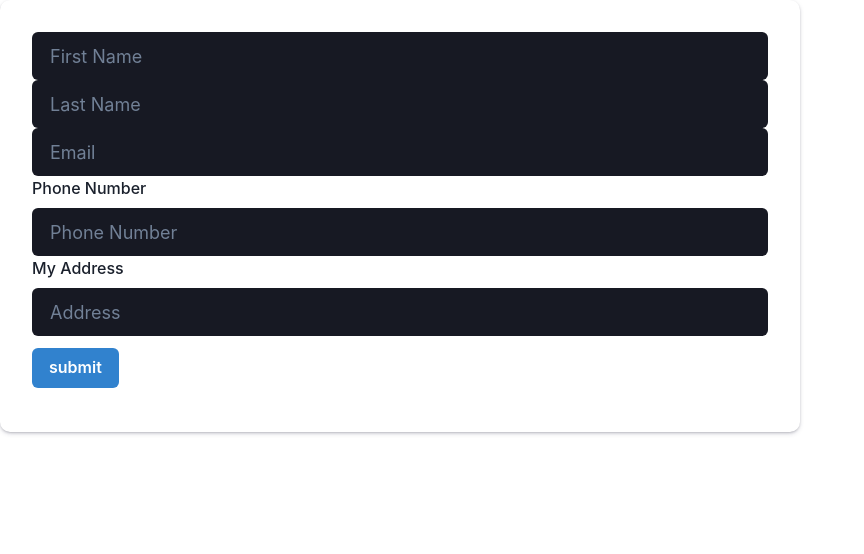
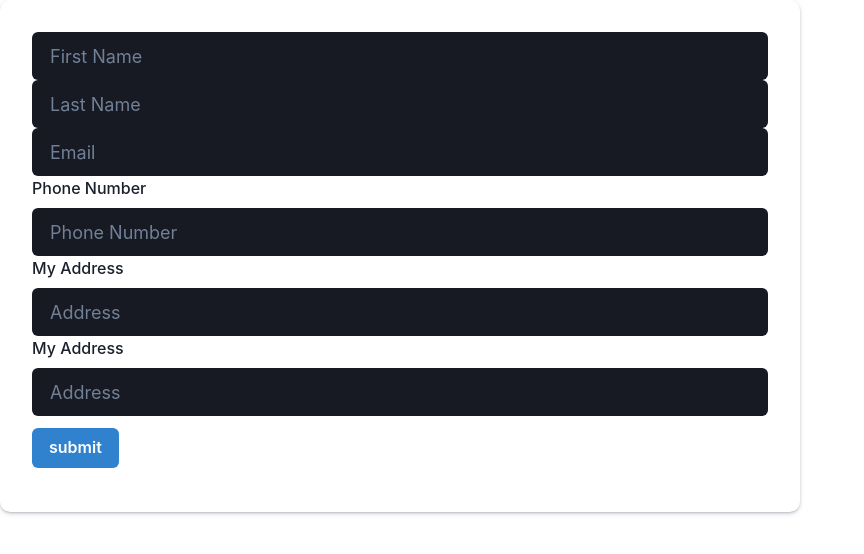
Before and after one commit to hacksh4w/test, a React (Vite) app: page / in a window 1280 px wide. Shown: the top 554 px of the page, without its empty margins (0-864 px from the left). Built offline with nearby package versions, Linux system fonts and the light colour scheme.

Commit message:
refactor register and name of CInput's

```diff
--- a/src/TryForm.tsx
+++ b/src/TryForm.tsx
@@ -2,7 +2,6 @@ import { Button } from '@chakra-ui/button';
 import { Box } from '@chakra-ui/layout';
 import { useEffect } from 'react';
 import { useForm, FieldErrors, useFormState } from 'react-hook-form';
-import { FormProvider } from 'react-hook-form';
 import { yupResolver } from '@hookform/resolvers/yup';
 import * as yup from 'yup';
 ///import PDFDoc from '../PDFDoc';
@@ -21,9 +20,7 @@ type FormValues = {
     };
     age: number;
     dob: Date;
-    phone: {
-      number: string;
-    }[];
+    phone: number;
   };
 
 export const TryForm = () => {
@@ -36,15 +33,17 @@ export const TryForm = () => {
 
   const {
     register,
+    control,
     handleSubmit,
-    formState : { errors : formErrors }, // this errors is conflicting with the input errors need to fix that
+    formState : { errors }, // this errors is conflicting with the input errors need to fix that
+    //try isSubmitting with load from formState
     //watch,
     getValues,
     setValue,
     reset,
     //trigger
   } = form;
-
+{/*}
   const {
     errors,
     isDirty,
@@ -58,12 +57,13 @@ export const TryForm = () => {
   console.log({ errors, isDirty, touchedFields, dirtyFields, isValid });
   console.log({ isSubmitted, isSubmitSuccessful });
 
+*/}
   const onSubmit = (data : FormValues) => {
     console.log("Form submitted", data);
   };
 
   const onError = (errors: FieldErrors<FormValues>) => {
-    //console.log("Form errors", errors);
+    console.log("Form errors", errors);
   };
 
   const onReset = () => {
@@ -80,14 +80,14 @@ export const TryForm = () => {
       shouldDirty: true,
       shouldTouch: true,
     });
-  };  */}
+  };
 
   useEffect(() => {
     if (isSubmitSuccessful) {
       reset();
       //onReset();
     }
-  }, [isSubmitSuccessful, reset]);
+  }, [isSubmitSuccessful, reset]); */}
 
   return (
 
@@ -101,43 +101,62 @@ export const TryForm = () => {
         <div className ="form-control">
         <CInput
           id="firstName"
+          name='firstname'
           placeholder="First Name"
           errors={errors.firstname}
-          {...register('firstname')}
+          register = {register}
+          //{...register('firstname')}
         />
         <CInput
           id="lastName"
           placeholder="Last Name"
+          register = {register}
+          name='lastname'
           errors={errors.lastname}
-          {...register('lastname')}
+         // {...register('lastname')}
         />
         <CInput
           id="email"
           placeholder="Email"
+          name='email'
+          register = {register}
           errors={errors.email}
-          {...register('email')}
+          //{...register('email')}
         />
         <CInput
           id="phoneNum"
           label="Phone Number"
           placeholder="Phone Number"
+          name='phoneNum'
+          register = {register}
           errors={errors.phone}
-          {...register('phone')}
+          //{...register('phone')}
         />
         <CInput
-          id="address"
+          id="address-line-1"
           label ="My Address"
           placeholder="Address"
-          errors={errors.address}
-          {...register('address')}
+          name='address-line-1'
+          errors={errors.address?.line1}
+          register = {register}
+          //{...register('address.line1')}
+        />
+
+        <CInput
+          id="address-line2"
+          label ="My Address"
+          placeholder="Address"
+          name='address-line-2'
+          register = {register}
+          errors={errors.address?.line2}
+          //{...register('address.line2')}
         />
         <Button type="submit" colorScheme="blue" my="3">
           submit
         </Button>
         </div>
       </form>
-      {/* <DevTool />
-       */}
+       <DevTool  control={control} />
         {/* Conditional rendering based on formData
         {formData ? (
             <PDFViewer style={{ width: '100%', height: '100vh' }}>
--- a/src/components/CI.tsx
+++ b/src/components/CI.tsx
@@ -29,22 +29,30 @@ export default CInput;
 
 import { Input as ChakraInput, FormLabel, FormControl, InputProps as ChakraInputProps, FormErrorMessage } from "@chakra-ui/react"
 import { FieldError, FieldErrorsImpl, Merge } from 'react-hook-form'
-import { forwardRef } from "@chakra-ui/react";
+import { UseFormRegister } from 'react-hook-form';
+import { FormValues } from '../types';
+//import { forwardRef } from "@chakra-ui/react";
 interface InputProps extends ChakraInputProps {
-    name: string;
+   // name: string;
+    req ?: string;
     label?: string;
     placeholder?: string;
-   errors?: FieldError | Merge<FieldError, FieldErrorsImpl> | undefined;
+    register?: UseFormRegister<FormValues>;
+    errors?: FieldError | undefined;
+    //errors?: FieldError | Merge<FieldError, FieldErrorsImpl> | undefined;
 }
 
-const CInput: React.FC<InputProps> =
-    forwardRef(({ name , label, placeholder, errors = null,  ...rest }, ref)=>{
+//const CInput: React.FC<InputProps> =
+   //name, label, register = () => {}, req, error = null, ...rest
+
+   //forwardRef(({ label, register = () => {}, req, placeholder, errors = null, ...rest}, ref)=>{
+    const CInput: React.FC<InputProps> = ({ label, register, placeholder, errors = null, ...rest }) => {
+        const name = rest.name; // Extract the "name" prop from "rest"
         return (
           <FormControl isInvalid={!!errors}>
-                {label && <FormLabel htmlFor={name}>{label}</FormLabel>}
+            {label && <FormLabel>{label}</FormLabel>}
             <ChakraInput
-                    name={name}
-                    id={name}
+           //   name={name}
               placeholder={placeholder}
               focusBorderColor="pink.500"
               bgColor="gray.900"
@@ -53,16 +61,16 @@ const CInput: React.FC<InputProps> =
                 bgColor: 'gray.900'
               }}
               size="lg"
+              {...register(name, { required: rest.required })}
               {...rest}
             />
             {errors && (
               <FormErrorMessage>
-                        {errors.message?.toString()}   {/*decide if it shud be error or errors */}
+                {errors.message?.toString()} {/* Decide if it should be error or errors */}
               </FormErrorMessage>
             )}
-
           </FormControl>
         );
-    })
+      };
 
       export default CInput;
--- /dev/null
+++ b/src/types.ts
@@ -0,0 +1,14 @@
+// types.ts
+export interface FormValues {
+    firstname: string;
+    lastname: string;
+    email: string;
+    channel: string;
+    address: {
+      line1: string;
+      line2: string;
+    };
+    age: number;
+    dob: Date;
+    phone: number;
+  }
```
Lines whose indentation alone changed are shown as unchanged.
